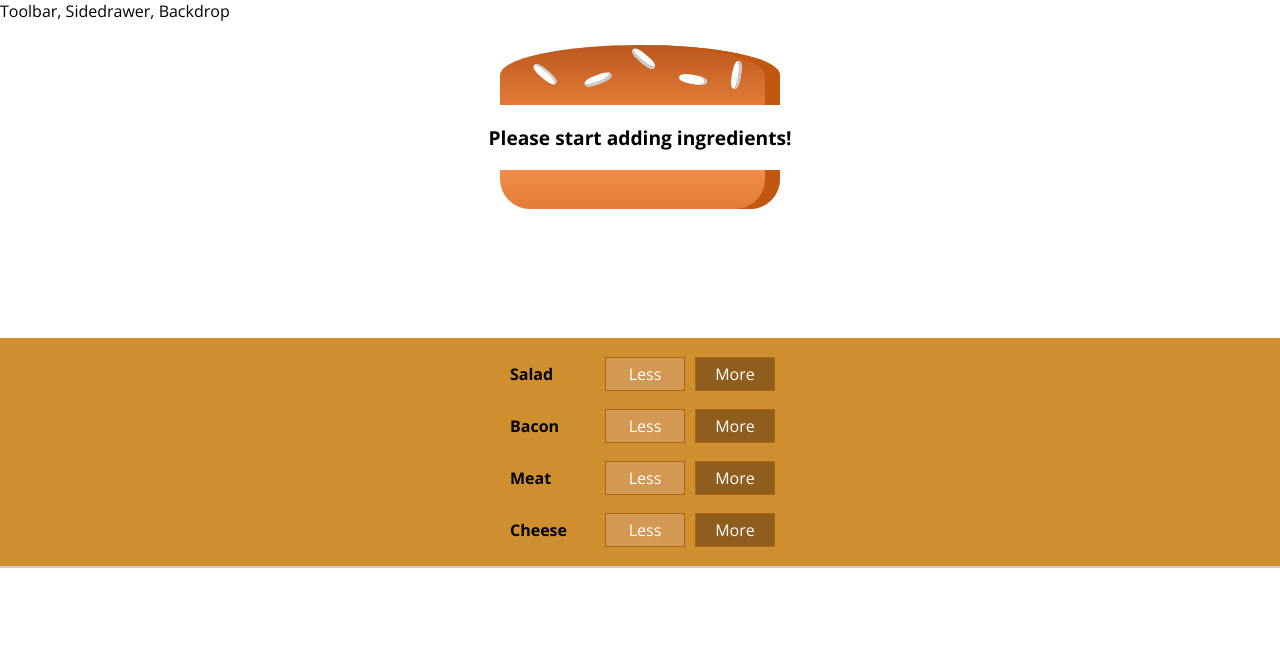
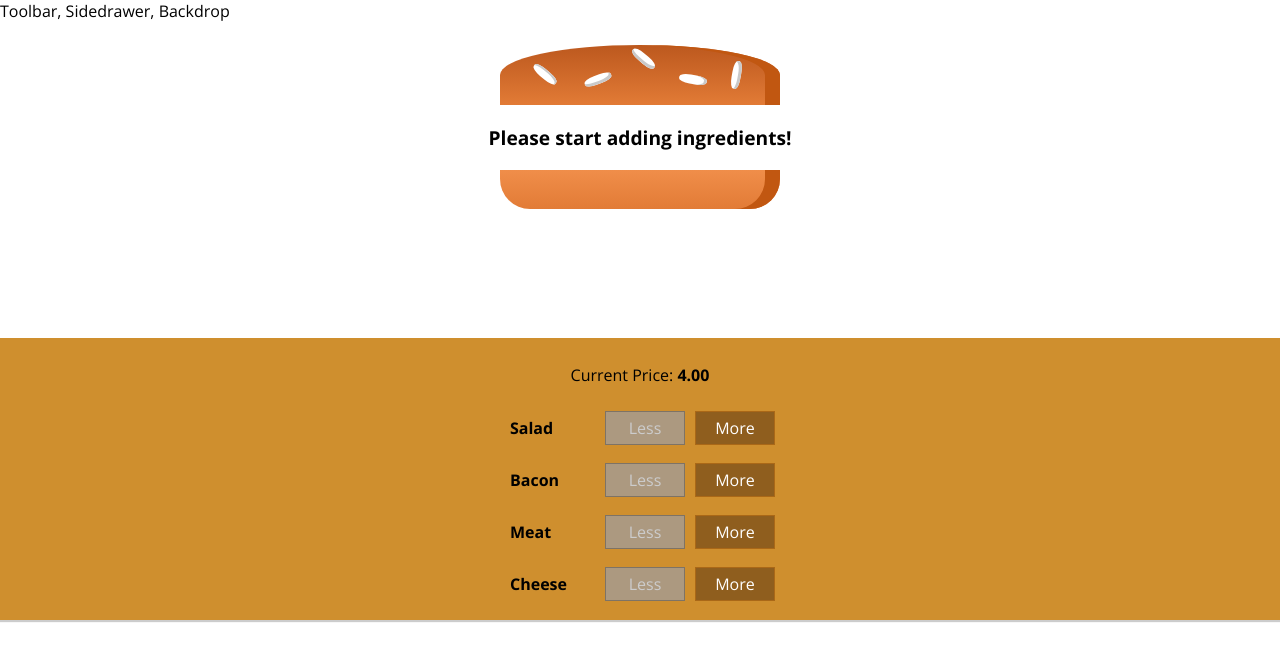
Before and after one commit to pauloesb/burger-builder, a React (Create React App) app: page / in a window 1280 px wide. Shown: the top 660 px of the page. Built offline with nearby package versions, Linux system fonts and the light colour scheme.

Commit message:
Implemented show price and fixed control of ingredients

```diff
--- a/src/components/Burger/BuildControls/BuildControl/BuildControl.js
+++ b/src/components/Burger/BuildControls/BuildControl/BuildControl.js
@@ -5,7 +5,13 @@
 const buildControl = props => (
   <div className={classes.BuildControl}>
     <div className={classes.Label}>{props.label}</div>
-    <button className={classes.Less}>Less</button>
+    <button
+      className={classes.Less}
+      onClick={props.removed}
+      disabled={props.disabled}
+    >
+      Less
+    </button>
     <button className={classes.More} onClick={props.added}>
       More
     </button>
--- a/src/components/Burger/BuildControls/BuildControls.js
+++ b/src/components/Burger/BuildControls/BuildControls.js
@@ -12,11 +12,16 @@
 
 const buildControls = props => (
   <div className={classes.BuildControls}>
+    <p>
+      Current Price: <b>{props.price.toFixed(2)}</b>
+    </p>
     {controls.map(ctrl => (
       <BuildControl
         key={ctrl.label}
         label={ctrl.label}
         added={() => props.ingredientAdded(ctrl.type)}
+        removed={() => props.ingredientRemoved(ctrl.type)}
+        disabled={props.disabled[ctrl.type]}
       />
     ))}
   </div>
--- a/src/containers/BurgerBuilder/BurgerBuilder.js
+++ b/src/containers/BurgerBuilder/BurgerBuilder.js
@@ -34,13 +34,38 @@
     this.setState({ totalPrice: newPrice, ingredients: updatedIngredients });
   };
 
-  removeIngredientHandler = type => {};
+  removeIngredientHandler = type => {
+    const oldCount = this.state.ingredients[type];
+    if (oldCount <= 0) {
+      return;
+    }
+    const updatedCount = oldCount - 1;
+    const updatedIngredients = {
+      ...this.state.ingredients
+    };
+    updatedIngredients[type] = updatedCount;
+    const priceDeduction = INGREDIENT_PRICES[type];
+    const oldPrice = this.state.totalPrice;
+    const newPrice = oldPrice - priceDeduction;
+    this.setState({ totalPrice: newPrice, ingredients: updatedIngredients });
+  };
 
   render() {
+    const disabledInfo = {
+      ...this.state.ingredients
+    };
+    for (let key in disabledInfo) {
+      disabledInfo[key] = disabledInfo[key] <= 0;
+    }
     return (
       <Aux>
         <Burger ingredients={this.state.ingredients} />
-        <BuildControls ingredientAdded={this.addIngredientHandler} />
+        <BuildControls
+          ingredientAdded={this.addIngredientHandler}
+          ingredientRemoved={this.removeIngredientHandler}
+          disabled={disabledInfo}
+          price={this.state.totalPrice}
+        />
       </Aux>
     );
   }
```
